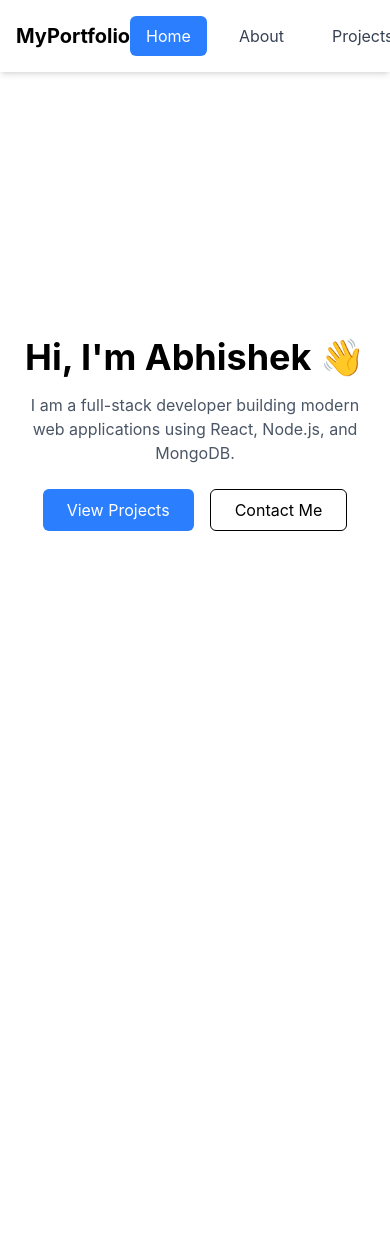
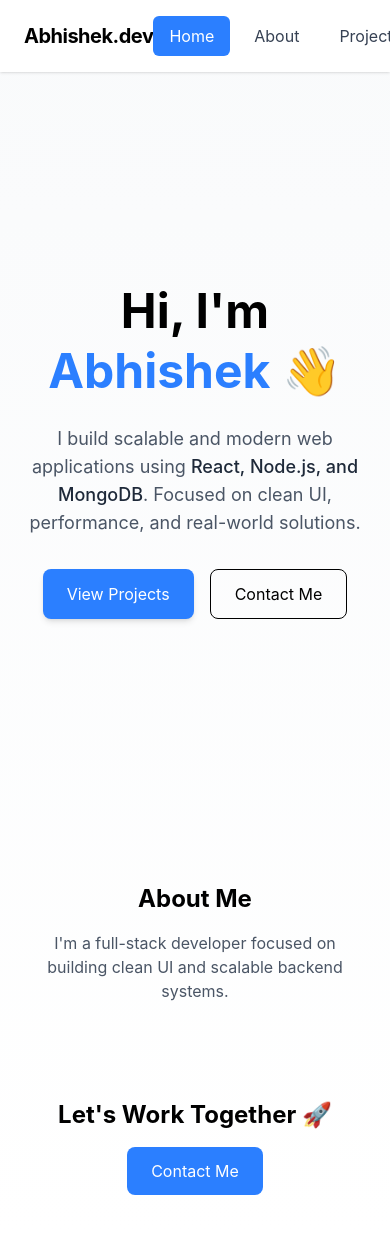
Before and after one commit to abhitiwari1258/Fullstack-Portfolio, a React (Vite) app in the folder client/: page / in a window 390 px wide. Shown: the top 1234 px of the page. Before the commit the page ends 844 px from the top, so only its background shows below. Built offline with nearby package versions, Linux system fonts and the light colour scheme; no server answers.

Commit message:
implement responsive Home page with Framer Motion animation

```diff
--- a/client/package.json
+++ b/client/package.json
@@ -10,10 +10,13 @@
     "preview": "vite preview"
   },
   "dependencies": {
+    "@tailwindcss/line-clamp": "^0.4.4",
     "@tailwindcss/vite": "^4.2.2",
     "axios": "^1.14.0",
+    "framer-motion": "^12.38.0",
     "react": "^19.2.4",
     "react-dom": "^19.2.4",
+    "react-icons": "^5.6.0",
     "react-router-dom": "^7.14.0",
     "tailwindcss": "^4.2.2"
   },
--- a/client/src/App.jsx
+++ b/client/src/App.jsx
@@ -8,20 +8,21 @@ import About from "./pages/About";
 import Projects from "./pages/Projects";
 import Contact from "./pages/Contact";
 import Admin from "./pages/Admin";
-
+import Layout from "./components/Layout"
 function App() {
 
 
   return (
     <>
     <BrowserRouter>
-      <Navbar/>
       <Routes>
-        <Route path='/' element={<Home/>}/>
-        <Route path='/about' element={<About/>}/>
-        <Route path='/projects' element={<Projects/>}/>
-        <Route path='/contact' element={<Contact/>}/>
-        <Route path='/admin' element={<Admin/>}/>
+        <Route element={<Layout/>}>
+          <Route path='/' element={<Home/>}/>
+          <Route path='/about' element={<About/>}/>
+          <Route path='/projects' element={<Projects/>}/>
+          <Route path='/contact' element={<Contact/>}/>
+          <Route path='/admin' element={<Admin/>}/>
+        </Route>
       </Routes>
     </BrowserRouter>
     </>
--- a/client/src/components/Layout.jsx
+++ b/client/src/components/Layout.jsx
@@ -1,8 +1,16 @@
 import React from 'react'
+import { Outlet } from 'react-router-dom'
+import Navbar from './Navbar'
+const Layout = () => {
 
-const Layout = ({children}) => {
   return (
-    <div className="max-w-6xl mx-auto p-6">{children}</div>
+    <div className="bg-gradient-to-b from-gray-50 to-white min-h-screen flex flex-col">
+      <Navbar />
+
+      <main className="flex-1 max-w-6xl mx-auto w-full px-6 py-10">
+        <Outlet />
+      </main>
+    </div>
   )
 }
 
--- a/client/src/components/Navbar.jsx
+++ b/client/src/components/Navbar.jsx
@@ -1,31 +1,54 @@
-import React from 'react'
-import {Link, NavLink} from 'react-router-dom'
+import React from "react";
+import { NavLink } from "react-router-dom";
 const Navbar = () => {
-    const baseStyle = "px-4 py-2 rounded-md";
-    const activeStyle = "bg-blue-500 text-white";
-    const inactiveStyle = "text-gray-700 hover:bg-gray-200";
+  const baseStyle = "px-4 py-2 rounded-md";
+  const activeStyle = "bg-blue-500 text-white";
+  const inactiveStyle = "text-gray-700 hover:bg-gray-200";
   return (
-    <nav className="flex justify-between items-center p-4 shadow-md">
-        <h2 className="text-xl font-bold">MyPortfolio</h2>
+    <nav className="bg-white shadow-sm">
+      <div className="max-w-6xl mx-auto flex justify-between items-center px-6 py-4">
+        <h2 className="text-xl font-bold tracking-tight">Abhishek.dev</h2>
 
-        <div className="flex gap-4">
+        <div className="flex gap-2">
+          <NavLink
+            to="/"
+            className={({ isActive }) =>
+              `${baseStyle} ${isActive ? activeStyle : inactiveStyle}`
+            }
+          >
+            Home
+          </NavLink>
 
-      <NavLink to='/'
-      className={({isActive }) => `${baseStyle} ${isActive ? activeStyle : inactiveStyle}`}
-      >Home</NavLink>
+          <NavLink
+            to="/about"
+            className={({ isActive }) =>
+              `${baseStyle} ${isActive ? activeStyle : inactiveStyle}`
+            }
+          >
+            About
+          </NavLink>
 
-      <NavLink to='/about'
-      className={({isActive }) => `${baseStyle} ${isActive ? activeStyle : inactiveStyle}`}
-      >About</NavLink>
+          <NavLink
+            to="/projects"
+            className={({ isActive }) =>
+              `${baseStyle} ${isActive ? activeStyle : inactiveStyle}`
+            }
+          >
+            Projects
+          </NavLink>
 
-      <NavLink to='/projects'
-      className={({isActive }) => `${baseStyle} ${isActive ? activeStyle : inactiveStyle}`}>Projects</NavLink>
-
-      <NavLink to='/contact'
-      className={({isActive }) => `${baseStyle} ${isActive ? activeStyle : inactiveStyle}`}>Contact</NavLink>
+          <NavLink
+            to="/contact"
+            className={({ isActive }) =>
+              `${baseStyle} ${isActive ? activeStyle : inactiveStyle}`
+            }
+          >
+            Contact
+          </NavLink>
+        </div>
       </div>
     </nav>
-  )
-}
+  );
+};
 
-export default Navbar
+export default Navbar;
--- a/client/src/pages/About.jsx
+++ b/client/src/pages/About.jsx
@@ -1,9 +1,7 @@
-import React from "react";
-import Layout from "../components/Layout";
 
 const About = () => {
   return (
-    <Layout>
+    <div>
       <h1 className="text-3xl font-bold mb-4">About Me</h1>
 
       <p className="text-gray-600 mb-4">
@@ -24,7 +22,7 @@ const About = () => {
         <span className="bg-gray-200 px-3 py-1 rounded">MongoDB</span>
         <span className="bg-gray-200 px-3 py-1 rounded">JavaScript</span>
       </div>
-    </Layout>
+    </div>
   );
 };
 
--- a/client/src/pages/Contact.jsx
+++ b/client/src/pages/Contact.jsx
@@ -1,5 +1,4 @@
 import React, { useState } from "react";
-import Layout from "../components/Layout";
 
 const Contact = () => {
   const [form,setForm] = useState({
@@ -19,7 +18,7 @@ const Contact = () => {
     console.log(form);
   }
   return (
-    <Layout>
+    <div>
       <h1 className="text-3xl font-bold mb-4">Contact Me</h1>
       <form onSubmit={handleSubmit} className="flex flex-col gap-4">
         <input
@@ -53,7 +52,7 @@ const Contact = () => {
           Send Message
         </button>
       </form>
-    </Layout>
+    </div>
   );
 };
 
--- a/client/src/pages/Home.jsx
+++ b/client/src/pages/Home.jsx
@@ -1,36 +1,128 @@
 import React from "react";
 import { useNavigate } from "react-router-dom";
-import Layout from "../components/Layout";
+import { motion } from "framer-motion";
+import { useEffect, useState } from "react";
+import { getProjects } from "../services/ProjectApi";
+import ProjectCard from "../components/ProjectCard";
+
+import {
+  FaReact,
+  FaNodeJs,
+  FaHtml5,
+  FaCss3Alt,
+  FaGitAlt,
+  FaGithub,
+} from "react-icons/fa";
+
+import {
+  SiJavascript,
+  SiTailwindcss,
+  SiBootstrap,
+  SiAngular,
+  SiMongodb,
+  SiExpress,
+  SiMysql,
+  SiPostman,
+  SiInsomnia,
+  SiCplusplus,
+} from "react-icons/si";
 
 const Home = () => {
+  const [projects, setProject] = useState([]);
+  const [loading, setLoading] = useState(true);
   const navigate = useNavigate();
+
+  // console.log(projects);
+
+  const fetchProjects = async () => {
+    try {
+      const res = await getProjects();
+      // console.log(res.data);
+      setProject(res.data.slice(0, 3));
+    } catch (err) {
+      console.log(err);
+    } finally {
+      setLoading(false);
+    }
+  };
+
+  useEffect(() => {
+    fetchProjects();
+  }, []);
+
   return (
-    <Layout>
-      <div className="flex flex-col items-center justify-center h-[80vh] text-center">
-        <h1 className="text-4xl font-bold mb-4">Hi, I'm Abhishek 👋</h1>
+    <motion.div
+      initial={{ opacity: 0, y: 30 }}
+      animate={{ opacity: 1, y: 0 }}
+      transition={{ duration: 0.6 }}
+      className="space-y-24"
+    >
+      {/* 🔹 HERO */}
+      <section className="flex flex-col items-center justify-center min-h-[80vh] text-center">
+        <h1 className="text-5xl md:text-6xl font-bold leading-tight mb-6">
+          Hi, I'm <span className="text-blue-500">Abhishek</span> 👋
+        </h1>
 
-        <p className="text-gray-600 max-w-xl mb-6">
-          I am a full-stack developer building modern web applications using
-          React, Node.js, and MongoDB.
+        <p className="text-gray-600 text-lg md:text-xl max-w-2xl mb-8">
+          I build scalable and modern web applications using{" "}
+          <span className="font-medium text-gray-800">
+            React, Node.js, and MongoDB
+          </span>
+          . Focused on clean UI, performance, and real-world solutions.
         </p>
 
-        <div className="flex gap-4">
+        <div className="flex gap-4 flex-wrap justify-center">
           <button
             onClick={() => navigate("/projects")}
-            className="bg-blue-500 text-white px-6 py-2 rounded-md hover:bg-blue-600"
+            className="bg-blue-500 text-white px-6 py-3 rounded-lg shadow-md hover:bg-blue-600 hover:scale-105 transition"
           >
             View Projects
           </button>
 
           <button
             onClick={() => navigate("/contact")}
-            className="border px-6 py-2 rounded-md hover:bg-gray-100"
+            className="border px-6 py-3 rounded-lg hover:bg-gray-100 hover:scale-105 transition"
           >
             Contact Me
           </button>
         </div>
-      </div>
-    </Layout>
+      </section>
+
+
+
+
+
+      {/* 🔹 ABOUT */}
+      <section className="max-w-3xl mx-auto text-center">
+        <h2 className="text-2xl font-bold mb-4">About Me</h2>
+
+        <p className="text-gray-600">
+          I'm a full-stack developer focused on building clean UI and scalable
+          backend systems.
+        </p>
+      </section>
+
+      {/* 🔹 CTA */}
+      <section className="text-center">
+        <h2 className="text-2xl font-bold mb-4">Let's Work Together 🚀</h2>
+
+        <button
+          onClick={() => navigate("/contact")}
+          className="bg-blue-500 text-white px-6 py-3 rounded-lg hover:bg-blue-600 transition"
+        >
+          Contact Me
+        </button>
+      </section>
+    </motion.div>
+  );
+};
+
+const Tech = ({ icon, name }) => {
+  return (
+    <div className="flex flex-col items-center gap-2 bg-white p-4 rounded-xl shadow-sm hover:shadow-lg hover:-translate-y-1 transition">
+      <div className="text-3xl">{icon}</div>
+      <span className="text-sm font-medium">{name}</span>
+    </div>
   );
 };
 
--- a/client/vite.config.js
+++ b/client/vite.config.js
@@ -4,5 +4,5 @@ import tailwindcss from '@tailwindcss/vite'
 
 // https://vite.dev/config/
 export default defineConfig({
-  plugins: [react(),tailwindcss()],
+  plugins: [react(),tailwindcss()]
 })
```
Also changed, not shown: client/src/components/ProjectCard.jsx (+31 -10 lines), client/src/pages/Projects.jsx (+30 -12 lines), 1 other file (tests, documents, lock files or other folders).
